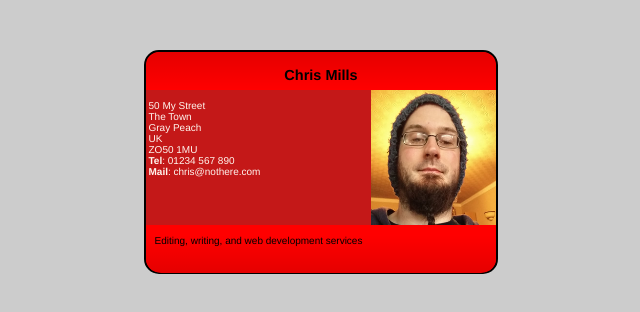
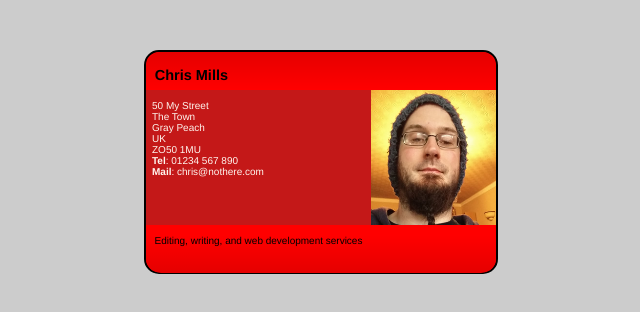
Before and after one commit to norbert10/bussiness-card-assessment, a plain HTML site: page index.html in a window 1280 px wide. Shown: the whole page, without its empty margins (319-959 px from the left). Drawn offline with Linux system fonts and the light colour scheme.

Commit message:
header and section padding to move them away from the margin

```diff
--- a/style.css
+++ b/style.css
@@ -8,6 +8,10 @@
   border: 0.2em solid black;
   border-radius: 1.5em;
 }
+body {
+  margin: 0;
+}
+
 html{
     font-family: 'Helvetica neue', Arial, 'sans serif';
     font-size: 10px;
@@ -15,16 +19,17 @@ html{
 }
 h2{
   font-size: 1.45em;
-  text-align: center;
+  text-align: left;
   margin-top: 0;
   margin: 0;
   padding-top: 1.0em;
+  padding-left: 0.6em;
 }
 
 article{
   height: 13.5em;
   background-color: rgb(196, 24, 24);
-  padding-left: 2.5px;
+  padding-left: 0.6em;
   color: seashell;
 }
 .card article img{
```
